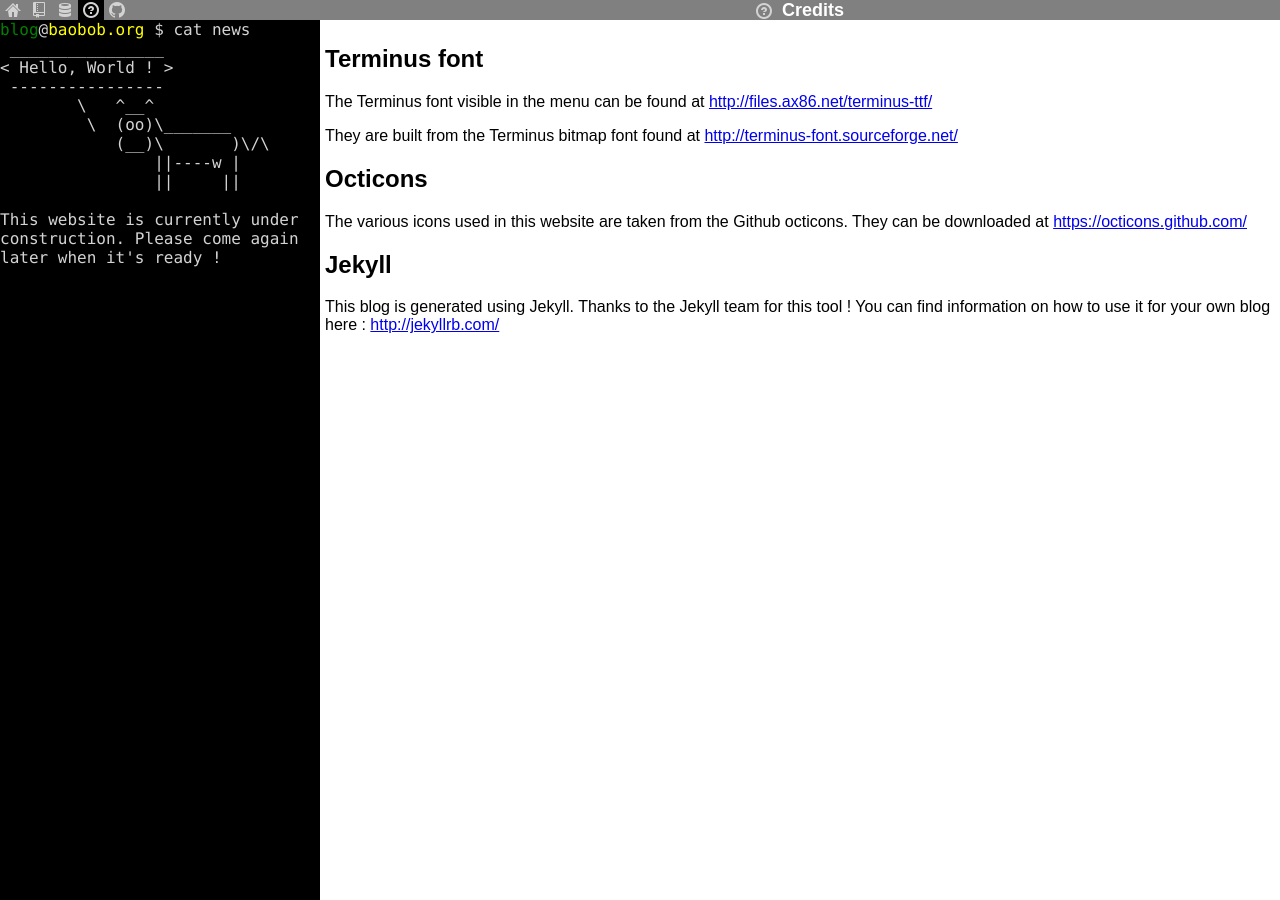
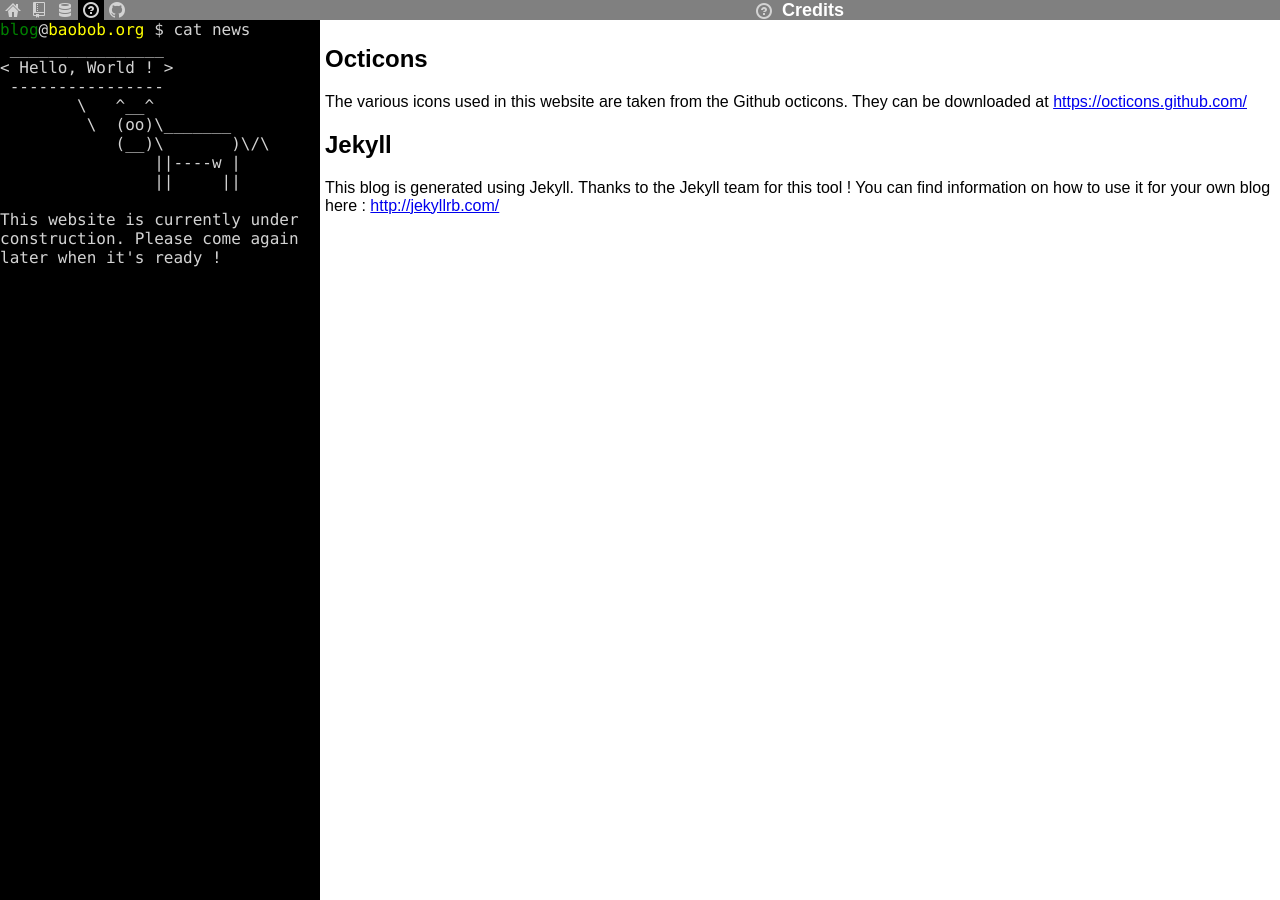
Before and after one commit to guillaumecl/guillaumecl.github.io, a Jekyll site: the page built from credits.html, in a window 1280 px wide. Built offline with Jekyll 4.4.1, drawn with Linux system fonts in a browser that asks for light colours.

Commit message:
Remove terminus from the credits since I don't include it anymore :(
Signed-off-by: Guillaume Clement <gclement@baobob.org>

```diff
--- a/credits.html
+++ b/credits.html
@@ -3,18 +3,6 @@ title: Credits
 icon: question
 order: 4
 ---
-<h2>Terminus font</h2>
-
-<p>
-	The Terminus font visible in the menu can be found at
-	<a href="http://files.ax86.net/terminus-ttf/">http://files.ax86.net/terminus-ttf/</a>
-</p>
-
-<p>
-	They are built from the Terminus bitmap font found at
-	<a href="http://terminus-font.sourceforge.net/">http://terminus-font.sourceforge.net/</a>
-</p>
-
 <h2>Octicons</h2>
 <p>
 	The various icons used in this website are taken from the Github octicons.
```
